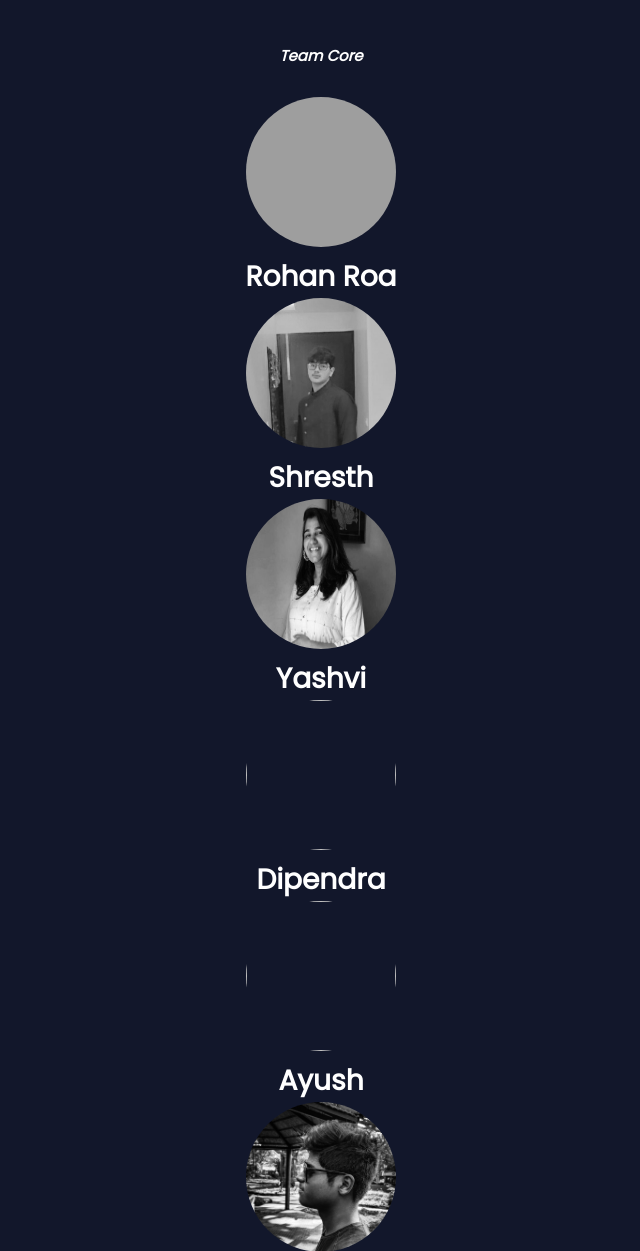
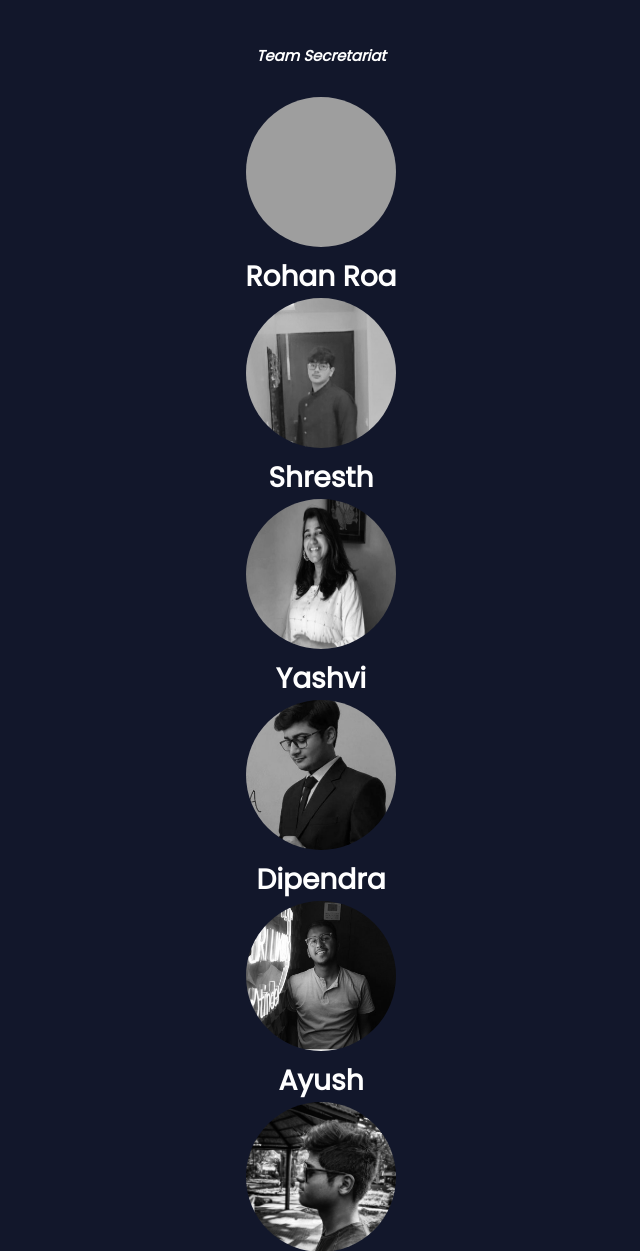
Before and after one commit to rakshith77/munityi-github.io, a plain HTML site: page teammunity.html in a window 1280 px wide. Shown: the part 1530-2781 px from the top of the page, without its empty margins (319-959 px from the left). Drawn offline with Linux system fonts and the light colour scheme; grey boxes are pictures that could not be loaded.

Commit message:
Update teammunity.html

```diff
--- a/teammunity.html
+++ b/teammunity.html
@@ -64,7 +64,7 @@
       </div>
 
   <div class="container">
-    <h1 class="heading"><span>Team Core</span></h1>
+    <h1 class="heading"><span>Team Secretariat</span></h1>
 
 
       </div>
@@ -94,14 +94,14 @@
       </div>
 
        <div class="profile">
-        <img src="assets/img/dip.jpg" class="profile-img">
+        <img src="assets/img/dip.png" class="profile-img">
 
         <h3 class="user-name">Dipendra</h3>
 
       </div>
 
       <div class="profile">
-        <img src="assets/img/aye.jpg" class="profile-img">
+        <img src="assets/img/aye.png" class="profile-img">
 
         <h3 class="user-name">Ayush</h3>
 
```
